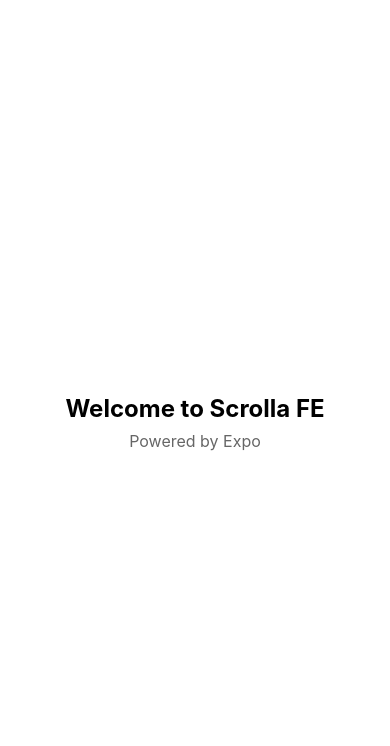
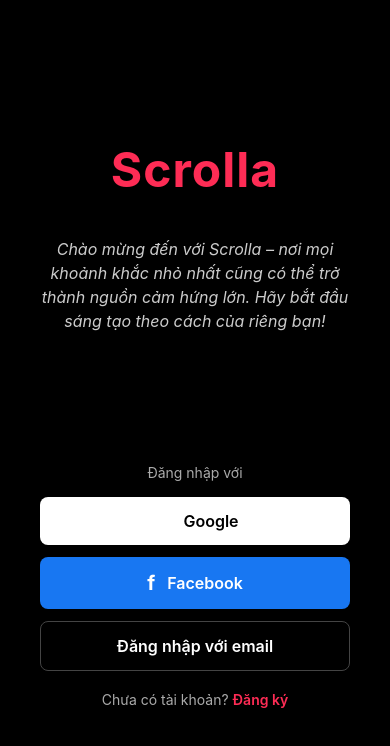
Before and after one commit to namnh1105/HRM_FE_APP, a React Native app: screen /Welcome in a window 390 px wide. Shown: the top 746 px of the page. Built offline with nearby package versions, Linux system fonts and the light colour scheme.

Commit message:
SignUp Page

```diff
--- a/package.json
+++ b/package.json
@@ -12,6 +12,8 @@
   },
   "dependencies": {
     "@expo/metro-runtime": "~6.1.2",
+    "@react-navigation/native": "^7.1.19",
+    "@react-navigation/native-stack": "^7.6.2",
     "expo": "54.0.22",
     "expo-asset": "~12.0.9",
     "expo-constants": "^18.0.10",
@@ -20,6 +22,7 @@
     "react-dom": "19.1.0",
     "react-native": "0.81.5",
     "react-native-safe-area-context": "~5.6.0",
+    "react-native-screens": "~4.16.0",
     "react-native-web": "^0.21.0"
   },
   "devDependencies": {
--- a/src/App.tsx
+++ b/src/App.tsx
@@ -1,47 +1,18 @@
-import { StatusBar } from 'expo-status-bar';
-import { StyleSheet, Text, View } from 'react-native';
-import {
-  SafeAreaProvider,
-  useSafeAreaInsets,
-} from 'react-native-safe-area-context';
-import { APP_NAME, COLORS, SPACING } from './utils';
+import React from "react";
+import { NavigationContainer } from "@react-navigation/native";
+import { createNativeStackNavigator } from "@react-navigation/native-stack";
+import WelcomeScreen from "./screens/WelcomeScreen";
+import {SignUp} from "./screens/SignUp";
+
+const Stack = createNativeStackNavigator();
 
 export default function App() {
   return (
-    <SafeAreaProvider>
-      <StatusBar style="auto" />
-      <AppContent />
-    </SafeAreaProvider>
+    <NavigationContainer>
+      <Stack.Navigator screenOptions={{ headerShown: false }}>
+        <Stack.Screen name="Welcome" component={WelcomeScreen} />
+        <Stack.Screen name="SignUp" component={SignUp} />
+      </Stack.Navigator>
+    </NavigationContainer>
   );
 }
-
-function AppContent() {
-  const safeAreaInsets = useSafeAreaInsets();
-
-  return (
-    <View style={[styles.container, { paddingTop: safeAreaInsets.top }]}>
-      <Text style={styles.title}>Welcome to {APP_NAME}</Text>
-      <Text style={styles.subtitle}>Powered by Expo</Text>
-    </View>
-  );
-}
-
-const styles = StyleSheet.create({
-  container: {
-    flex: 1,
-    backgroundColor: COLORS.BACKGROUND,
-    alignItems: 'center',
-    justifyContent: 'center',
-    paddingHorizontal: SPACING.MD,
-  },
-  title: {
-    fontSize: 24,
-    fontWeight: 'bold',
-    marginBottom: SPACING.SM,
-    color: COLORS.TEXT,
-  },
-  subtitle: {
-    fontSize: 16,
-    color: COLORS.TEXT_SECONDARY,
-  },
-});
--- /dev/null
+++ b/src/screens/SignUp.tsx
@@ -0,0 +1,149 @@
+import React, { useState } from 'react';
+import { View, Text, TextInput, Button, Alert, StyleSheet, ScrollView } from 'react-native';
+
+type SignUpProps = {
+  navigation: any;
+};
+
+export const SignUp: React.FC<SignUpProps> = ({ navigation }) => {
+  const [username, setUsername] = useState('');
+  const [givenName, setGivenName] = useState('');
+  const [familyName, setFamilyName] = useState('');
+  const [password, setPassword] = useState('');
+  const [confirmPassword, setConfirmPassword] = useState('');
+  const [loading, setLoading] = useState(false);
+
+  const handleSignUp = async () => {
+    if (!username) return Alert.alert('Error', 'Username không được bỏ trống');
+    if (!givenName) return Alert.alert('Error', 'Tên không được bỏ trống');
+    if (!familyName) return Alert.alert('Error', 'Họ không được bỏ trống');
+    if (!password) return Alert.alert('Error', 'Password không được bỏ trống');
+    if (!confirmPassword) return Alert.alert('Error', 'Xác nhận mật khẩu không được bỏ trống');
+    if (password !== confirmPassword) return Alert.alert('Error', 'Xác nhận mật khẩu không khớp');
+
+    setLoading(true);
+
+    try {
+      const response = await fetch('https://your-api.com/api/v1/auth/register', {
+        method: 'POST',
+        headers: { 'Content-Type': 'application/json' },
+        body: JSON.stringify({ username, givenName, familyName, password }),
+      });
+      const data = await response.json();
+
+      if (data.success) {
+        Alert.alert('Success', 'Đăng ký thành công!', [
+          { text: 'OK', onPress: () => navigation.navigate('Login') },
+        ]);
+      } else {
+        Alert.alert('Error', data.message || 'Đăng ký thất bại');
+      }
+    } catch (error) {
+      Alert.alert('Error', 'Không thể kết nối đến server');
+    } finally {
+      setLoading(false);
+    }
+  };
+
+  return (
+    <ScrollView contentContainerStyle={styles.container}>
+      <Text style={styles.title}>Sign Up</Text>
+
+      <View style={styles.inputGroup}>
+        <Text style={styles.label}>Given Name<Text style={styles.required}>(*)</Text></Text>
+        <TextInput style={styles.input} value={givenName} onChangeText={setGivenName} />
+      </View>
+
+      <View style={styles.inputGroup}>
+        <Text style={styles.label}>Family Name<Text style={styles.required}>(*)</Text></Text>
+        <TextInput style={styles.input} value={familyName} onChangeText={setFamilyName} />
+      </View>
+
+      <View style={styles.inputGroup}>
+        <Text style={styles.label}>Password<Text style={styles.required}>(*)</Text></Text>
+        <TextInput style={styles.input} secureTextEntry value={password} onChangeText={setPassword} />
+      </View>
+
+      <View style={styles.inputGroup}>
+        <Text style={styles.label}>Confirm Password<Text style={styles.required}>(*)</Text></Text>
+        <TextInput style={styles.input} secureTextEntry value={confirmPassword} onChangeText={setConfirmPassword} />
+      </View>
+
+      <View style={styles.inputGroup}>
+        <Text style={styles.label}>Username<Text style={styles.required}>(*)</Text></Text>
+        <TextInput style={styles.input} value={username} onChangeText={setUsername} />
+      </View>
+
+      <View style={styles.buttonWrapper}>
+        <Button title={loading ? 'Signing Up...' : 'Sign Up'} onPress={handleSignUp} disabled={loading} />
+      </View>
+
+      <View style={styles.loginContainer}>
+        <Text style={styles.loginText}>Bạn đã có tài khoản? </Text>
+        <Text style={styles.loginLink}  onPress={() => navigation.navigate('Login')}>
+          Đăng nhập
+        </Text>
+      </View>
+
+      <Text style={styles.hint}>Các mục chứa (*) không được bỏ trống</Text>
+    </ScrollView>
+  );
+};
+
+const styles = StyleSheet.create({
+  container: {
+    padding: 20,
+    justifyContent: 'flex-start',
+  },
+  title: {
+    fontSize: 28,
+    marginTop: 50,
+    marginBottom: 25,
+    textAlign: 'center',
+    fontWeight: 'bold',
+  },
+  inputGroup: {
+    marginBottom: 18,
+  },
+  label: {
+    fontSize: 14,
+    fontWeight: '600',
+    marginBottom: 5,
+    flexDirection: 'row',
+  },
+  required: {
+    color: 'red',
+    fontSize: 12,
+    marginLeft: 5,
+  },
+  input: {
+    borderWidth: 1,
+    borderColor: '#ccc',
+    padding: 12,
+    borderRadius: 5,
+  },
+  buttonWrapper: {
+    marginTop: 15,
+    marginBottom: 20,
+  },
+  loginContainer: {
+    flexDirection: 'row',
+    justifyContent: 'center',
+    marginBottom: 15,
+  },
+  loginText: {
+    fontSize: 14,
+    color: '#555',
+  },
+  loginLink: {
+    fontSize: 14,
+    color: '#fe2c55',
+    fontWeight: '600',
+  },
+  hint: {
+    fontSize: 12,
+    color: '##fe2c55',
+    textAlign: 'center',
+    marginBottom: 25,
+  },
+});
--- /dev/null
+++ b/src/screens/WelcomeScreen.tsx
@@ -0,0 +1,175 @@
+import React from "react";
+import { Text, View, StyleSheet, TouchableOpacity, Image, ScrollView } from "react-native";
+import { useSafeAreaInsets, SafeAreaProvider, EdgeInsets } from "react-native-safe-area-context";
+
+type WelcomeScreenProps = {
+  navigation: any;
+};
+
+const WelcomeScreen = ({ navigation }: WelcomeScreenProps) => {
+  const insets: EdgeInsets = useSafeAreaInsets();
+
+  return (
+    <SafeAreaProvider>
+      <ScrollView
+        contentContainerStyle={[styles.container, { paddingTop: insets.top }]}
+        bounces={false}
+      >
+        {/* Header */}
+        <View style={styles.header}>
+          {/* Tên app nổi bật */}
+          <Text style={styles.title}>Scrolla</Text>
+
+          {/* Subtitle / mô tả */}
+          <Text style={styles.subtitle}>
+            Chào mừng đến với Scrolla – nơi mọi khoảnh khắc nhỏ nhất cũng có thể trở thành nguồn cảm hứng lớn.
+            Hãy bắt đầu sáng tạo theo cách của riêng bạn!
+          </Text>
+
+          {/* Placeholder cho ảnh (sẽ thêm sau) */}
+          {/* <Image source={require('../assets/welcome.png')} style={styles.image} /> */}
+        </View>
+
+        {/* Footer */}
+        <View style={styles.footer}>
+          <Text style={styles.loginLabel}>Đăng nhập với</Text>
+
+          <TouchableOpacity style={styles.googleButton}>
+            <Image
+              source={{ uri: "https://www.google.com/favicon.ico" }}
+              style={styles.icon}
+            />
+            <Text style={styles.googleText}>Google</Text>
+          </TouchableOpacity>
+
+          <TouchableOpacity style={styles.facebookButton}>
+            <Text style={styles.facebookText}>f</Text>
+            <Text style={styles.buttonText}>Facebook</Text>
+          </TouchableOpacity>
+
+          <TouchableOpacity
+            style={styles.emailButton}
+            //onPress={() => navigation.navigate("SignIn")}
+          >
+            <Text style={styles.buttonText}>Đăng nhập với email</Text>
+          </TouchableOpacity>
+
+          <View style={styles.signupContainer}>
+            <Text style={styles.signupText}>Chưa có tài khoản? </Text>
+            <TouchableOpacity onPress={() => navigation.navigate("SignUp")}>
+              <Text style={styles.signupLink}>Đăng ký</Text>
+            </TouchableOpacity>
+          </View>
+        </View>
+      </ScrollView>
+    </SafeAreaProvider>
+  );
+};
+
+const styles = StyleSheet.create({
+  container: {
+    flexGrow: 1,
+    backgroundColor: "#000", // nền đen toàn màn hình
+    justifyContent: "space-between",
+  },
+  header: {
+    flex: 0.55,
+    justifyContent: "center",
+    alignItems: "center",
+    paddingHorizontal: 40,
+  },
+  title: {
+    fontSize: 48,
+    color: "#fe2c55",
+    fontWeight: "bold",
+    letterSpacing: 1,
+    marginVertical: 8,
+  },
+  subtitle: {
+    fontSize: 16,
+    color: "#ccc",
+    textAlign: "center",
+    lineHeight: 24,
+    marginTop: 30,
+    fontStyle : "italic",
+  },
+  footer: {
+    flex: 0.45,
+    paddingHorizontal: 40,
+    justifyContent: "flex-start",
+  },
+  loginLabel: {
+    color: "#aaa",
+    fontSize: 14,
+    textAlign: "center",
+    marginBottom: 16,
+  },
+  googleButton: {
+    flexDirection: "row",
+    alignItems: "center",
+    justifyContent: "center",
+    backgroundColor: "#fff",
+    paddingVertical: 14,
+    borderRadius: 8,
+    marginBottom: 12,
+  },
+  icon: {
+    width: 20,
+    height: 20,
+    marginRight: 12,
+  },
+  googleText: {
+    color: "#000",
+    fontWeight: "600",
+    fontSize: 16,
+  },
+  facebookButton: {
+    flexDirection: "row",
+    alignItems: "center",
+    justifyContent: "center",
+    backgroundColor: "#1877f2",
+    paddingVertical: 14,
+    borderRadius: 8,
+    marginBottom: 12,
+  },
+  facebookText: {
+    color: "#fff",
+    fontSize: 20,
+    fontWeight: "bold",
+    marginRight: 12,
+  },
+  emailButton: {
+    borderWidth: 1,
+    borderColor: "#444",
+    paddingVertical: 14,
+    borderRadius: 8,
+    marginBottom: 20,
+    alignItems: "center",
+  },
+  buttonText: {
+    color: "#fff",
+    fontSize: 16,
+    fontWeight: "600",
+  },
+  signupContainer: {
+    flexDirection: "row",
+    justifyContent: "center",
+    alignItems: "center",
+  },
+  signupText: {
+    color: "#aaa",
+    fontSize: 14,
+  },
+  signupLink: {
+    color: "#fe2c55",
+    fontSize: 14,
+    fontWeight: "600",
+  },
+  // image: {
+  //   width: 200,
+  //   height: 200,
+  //   marginTop: 20,
+  // },
+});
+
+export default WelcomeScreen;
```
Also changed, not shown: src/components/icon.png (added), 1 other file (tests, documents, lock files or other folders).
